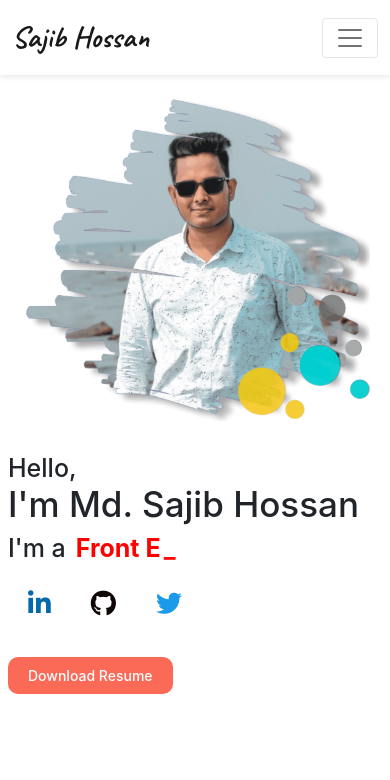
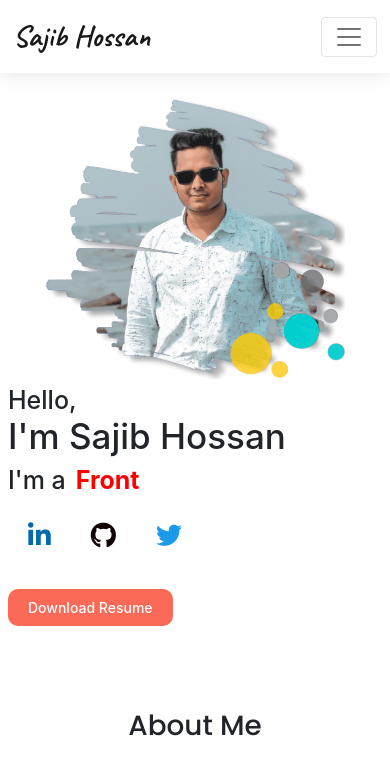
Before and after one commit to sajib-hossan1/sajib-hossan-portfolio, a React (Create React App) app: page / in a window 390 px wide. Shown: the top 780 px of the page. Built offline with nearby package versions, Linux system fonts and the light colour scheme.

Commit message:
banner section  updated

```diff
--- a/src/components/Banner/Banner.css
+++ b/src/components/Banner/Banner.css
@@ -71,7 +71,51 @@
 }
 
 .banner-img img {
-  max-width: 450px;
+  width: 450px;
+  animation: bannerImg 3s ease-in-out infinite;
+}
+/*
+.effect-wrap .effect {
+  position: absolute;
+  z-index: -1;
+}
+
+.effect-1 {
+  height: 40px;
+  width: 40px;
+  border: 4px solid #fb6957;
+  border-radius: 5px;
+  left: 1%;
+  animation: spin 7s linear infinite;
+}
+
+.effect-2 {
+  height: 140px;
+  width: 140px;
+  border: 14px solid #fb6957;
+  border-radius: 50%;
+  top: -13%;
+  left: 43%;
+  animation: spin 7s linear infinite;
+}
+
+@keyframes spin {
+  0% {
+    transform: rotate(0deg);
+  }
+  100% {
+    transform: rotate(360deg);
+  }
+} */
+
+@keyframes bannerImg {
+  0%,
+  100% {
+    transform: translateY(0);
+  }
+  50% {
+    transform: translateY(5px);
+  }
 }
 
 /* media screen */
@@ -86,7 +130,7 @@
   }
 
   .banner-img img {
-    max-width: 350px;
+    width: 350px;
   }
 
   .banner-text h1 {
@@ -106,15 +150,12 @@
   .banner-text {
     padding-top: 0px;
   }
-
-  .banner-img img {
-    max-width: 350px;
-  }
 }
 
 @media screen and (max-width: 500px) {
   .banner-text {
     padding-top: 0px;
+    margin-top: -10px !important;
   }
 
   .banner-text h1 {
@@ -128,4 +169,8 @@
   .resume-btn {
     font-size: 14px;
   }
+
+  .banner-img img {
+    width: 300px;
+  }
 }
--- a/src/components/Banner/Banner.js
+++ b/src/components/Banner/Banner.js
@@ -9,6 +9,10 @@ import resume from '../../resume/Sajib_Hossan_WebDeveloper_Resume_2022.pdf'
 const Banner = () => {
     return (
         <div className="banner-container">
+            <div className="effect-wrap">
+                <div className="effect effect-1"></div>
+                <div className="effect effect-2"></div>
+            </div>
             <Container>
                 <Row className="mt-2 banner-row flex-sm-row-reverse">
                     <Col sm={12} md={6} lg={6}>
@@ -25,7 +29,7 @@ const Banner = () => {
                                     Hello,
                                 </h2>
                                 <h1>
-                                    I'm Md. Sajib Hossan
+                                    I'm Sajib Hossan
                                 </h1>
                                 <h2>I'm a
                                     <span style={{ color: 'red', fontWeight: 'bold', marginLeft:'10px' }}>
--- a/src/components/Header/Header.css
+++ b/src/components/Header/Header.css
@@ -1,7 +1,13 @@
 .nav-bar {
-  background-color: white !important;
+  /* background-color: white !important;
   padding: 10px 0;
-  box-shadow: 0px 0px 7px rgba(0, 0, 0, 0.15);
+  box-shadow: 0px 0px 7px rgba(0, 0, 0, 0.15); */
+
+  background: rgba(255, 255, 255, 0.2) !important;
+  box-shadow: 0 1px 20px rgba(0, 0, 0, 0.1);
+  backdrop-filter: blur(5px);
+  -webkit-backdrop-filter: blur(5px);
+  border: 1px solid rgba(255, 255, 255, 0.3);
 }
 
 .nav-brand {
```
Also changed, not shown: src/images/banner-img.png.
